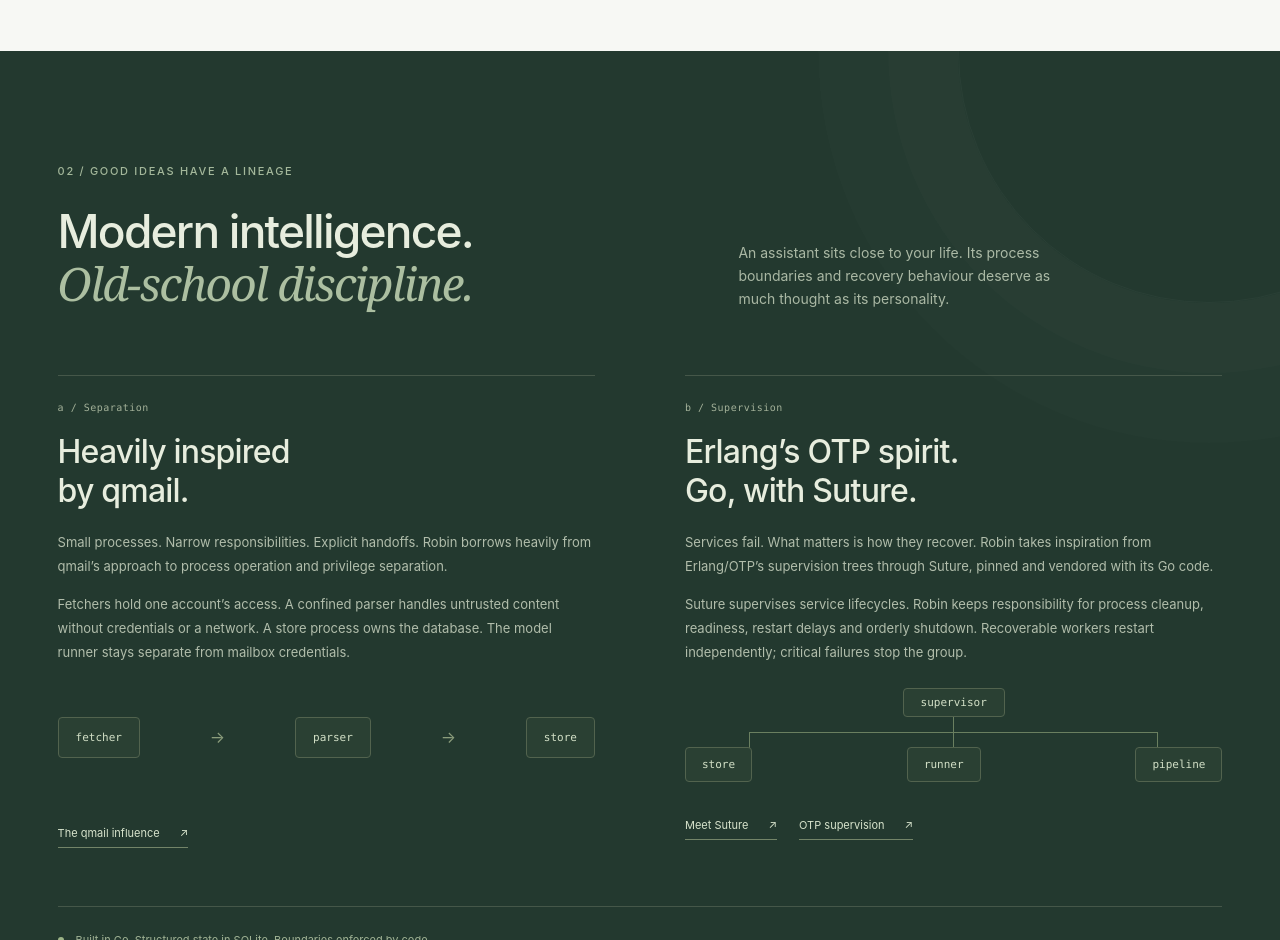
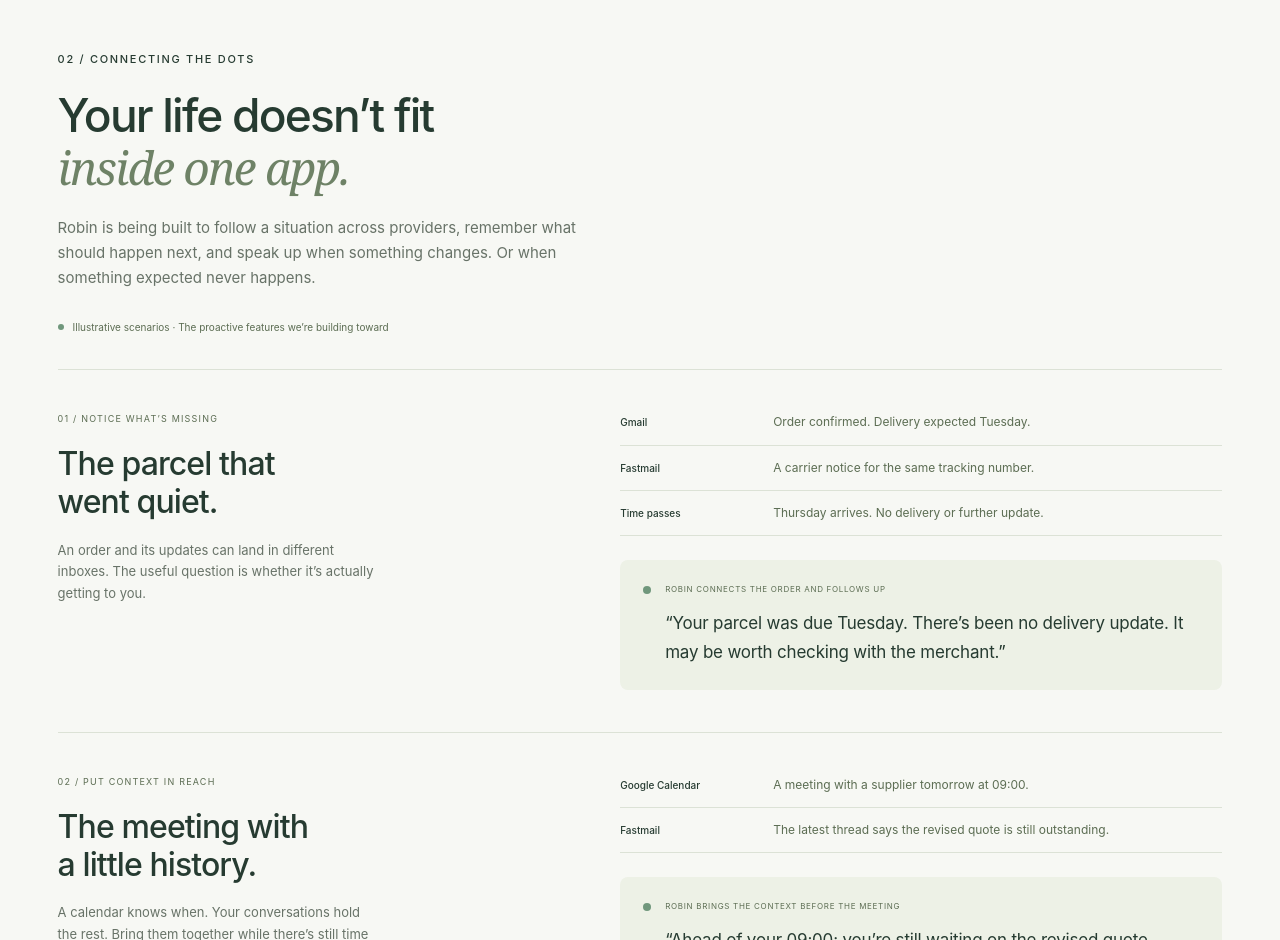
Before and after one commit to jespern/robin.computer, a plain HTML site: page index.html in a window 1280 px wide. Shown: the part 1860-2800 px from the top of the page. Drawn offline with Linux system fonts and the light colour scheme.

Commit message:
Show proactive assistance across providers and simplify architecture copy

```diff
--- a/assets/site.css
+++ b/assets/site.css
@@ -600,6 +600,122 @@ svg {
   margin-bottom:5px;
 }
 
+.connections {
+  padding-top:0;
+}
+
+.connections .section-heading>p:last-child {
+  max-width:530px;
+}
+
+.scenario-note {
+  display:flex;
+  align-items:center;
+  gap:9px;
+  margin-top:28px;
+  font-size:10px;
+  color:#5c6d53;
+}
+
+.scenario {
+  display:grid;
+  grid-template-columns:1fr 1.35fr;
+  gap:10%;
+  padding-block:42px;
+  border-top:1px solid var(--line);
+}
+
+.scenario-note+.scenario {
+  margin-top:34px;
+}
+
+.scenario-heading .micro-label {
+  font-size:9px;
+  color:#5c6d53;
+}
+
+.scenario h3 {
+  font-size:32px;
+  line-height:1.2;
+  letter-spacing:-.9px;
+  margin-top:18px;
+}
+
+.scenario-heading>p:last-child {
+  font-size:13px;
+  color:var(--muted);
+  max-width:320px;
+  margin-top:18px;
+}
+
+.source-evidence {
+  list-style:none;
+  margin:0;
+  padding:0;
+}
+
+.source-evidence li {
+  display:grid;
+  grid-template-columns:135px 1fr;
+  gap:18px;
+  align-items:baseline;
+  padding-block:12px;
+  border-bottom:1px solid var(--line);
+  font-size:12px;
+  line-height:1.7;
+  color:#5c6d53;
+}
+
+.source-evidence li:first-child {
+  padding-top:0;
+}
+
+.source-label {
+  font-size:10px;
+  color:var(--ink);
+  font-weight:550;
+}
+
+.scenario-response {
+  display:flex;
+  gap:14px;
+  background:#edf1e6;
+  border-radius:8px;
+  padding:23px;
+  margin-top:24px;
+}
+
+.response-dot {
+  width:8px;
+  height:8px;
+  flex-shrink:0;
+  background:var(--green);
+  border-radius:50%;
+  margin-top:3px;
+}
+
+.scenario-response .micro-label {
+  font-size:8px;
+  line-height:1.7;
+  letter-spacing:.7px;
+  color:#5c6d53;
+}
+
+.scenario-response blockquote {
+  margin:12px 0 0;
+  font-size:17px;
+  line-height:1.7;
+  letter-spacing:-.2px;
+}
+
+.connections-footnote {
+  border-top:1px solid var(--line);
+  padding-top:23px;
+  font-size:11px;
+  color:#5c6d53;
+  max-width:760px;
+}
+
 .engineering {
   background:#23392f;
   color:#e7edde;
@@ -625,10 +741,6 @@ svg {
 }
 
 .engineering-heading {
-  display:grid;
-  grid-template-columns:1.2fr 1fr;
-  align-items:end;
-  gap:100px;
   margin-top:26px;
 }
 
@@ -640,12 +752,6 @@ svg {
 
 .engineering-heading h2 em {
   color:#acbfa1;
-}
-
-.engineering-heading>p {
-  font-size:14px;
-  color:#aab8a4;
-  max-width:340px;
 }
 
 .lineage {
@@ -660,52 +766,24 @@ svg {
   padding-top:26px;
 }
 
-.lineage-number {
-  font-family:ui-monospace,SFMono-Regular,Menlo,monospace;
-  font-size:10px;
-  letter-spacing:.5px;
-  color:#a3b199;
+.lineage h3 {
+  font-size:26px;
+  letter-spacing:-.8px;
+  line-height:1.2;
+  margin:0 0 15px;
 }
 
-.lineage h3 {
-  font-size:32px;
-  letter-spacing:-.8px;
-  line-height:1.2;
-  margin:20px 0;
+.lineage p a {
+  color:#e7edde;
+  text-decoration:underline;
+  text-decoration-color:#8b9d7c;
+  text-underline-offset:4px;
 }
 
 .lineage p {
   font-size:13px;
   color:#b1bdab;
   line-height:1.85;
-}
-
-.lineage p+p {
-  margin-top:14px;
-}
-
-.process-flow {
-  display:flex;
-  align-items:center;
-  justify-content:space-between;
-  gap:13px;
-  margin:34px 0 45px;
-  min-height:78px;
-}
-
-.process-flow span,.supervision-tree span {
-  border:1px solid #52634e;
-  background:#2a4033;
-  border-radius:4px;
-  padding:13px 17px;
-  font-size:11px;
-  font-family:ui-monospace,SFMono-Regular,Menlo,monospace;
-  color:#d2dfc6;
-}
-
-.process-flow i {
-  font-style:normal;
-  color:#8b9d7c;
 }
 
 .text-link {
@@ -720,78 +798,6 @@ svg {
 
 .text-link:hover {
   gap:27px;
-}
-
-.lineage .text-link {
-  color:#d7e3cc;
-  border-color:#738468;
-  font-size:11px;
-}
-
-.second-link {
-  margin-left:22px;
-}
-
-.supervision-tree {
-  margin:24px 0 31px;
-  display:flex;
-  flex-direction:column;
-  align-items:center;
-  gap:30px;
-  position:relative;
-}
-
-.supervision-tree .tree-root {
-  padding:7px 17px;
-}
-
-.supervision-tree>div {
-  display:flex;
-  justify-content:space-between;
-  gap:15px;
-  width:100%;
-  position:relative;
-}
-
-.supervision-tree::before {
-  content:"";
-  position:absolute;
-  height:30px;
-  width:1px;
-  top:29px;
-  background:#6a7f60;
-}
-
-.supervision-tree>div::before {
-  content:"";
-  position:absolute;
-  top:-15px;
-  left:12%;
-  right:12%;
-  height:15px;
-  border:1px solid #6a7f60;
-  border-bottom:0;
-  pointer-events:none;
-}
-
-.supervision-tree>div>span {
-  z-index:1;
-  padding:10px 16px;
-}
-
-.engineering-foot {
-  border-top:1px solid #455749;
-  display:flex;
-  align-items:center;
-  gap:12px;
-  color:#a0b395;
-  font-size:11px;
-  margin-top:58px;
-  padding-top:26px;
-}
-
-.engineering-foot .tiny-dot {
-  background:#9cb487;
 }
 
 .personal-content {
@@ -1007,18 +1013,6 @@ svg {
   .result-top .micro-label {
     font-size:7px;
   }
-  .process-flow {
-    gap:9px;
-  }
-  .process-flow span {
-    padding:12px;
-  }
-  .supervision-tree>div {
-    gap:10px;
-  }
-  .supervision-tree>div>span {
-    padding:10px;
-  }
   .progress {
     padding:35px;
     gap:8%;
@@ -1026,6 +1020,40 @@ svg {
 }
 
 @media(max-width:760px) {
+  .connections {
+    padding-top:0;
+  }
+  .scenario {
+    grid-template-columns:1fr;
+    gap:27px;
+    padding-block:33px;
+  }
+  .scenario h3 {
+    font-size:29px;
+  }
+  .scenario-heading>p:last-child {
+    max-width:440px;
+  }
+  .source-evidence li {
+    grid-template-columns:100px 1fr;
+    gap:12px;
+    font-size:12px;
+  }
+  .source-label {
+    font-size:9px;
+  }
+  .scenario-response {
+    padding:20px;
+    gap:12px;
+  }
+  .scenario-response blockquote {
+    font-size:16px;
+  }
+  .scenario-note {
+    align-items:baseline;
+    line-height:1.7;
+    max-width:300px;
+  }
   .header {
     height:85px;
   }
@@ -1169,9 +1197,6 @@ svg {
     font-size:37px;
     letter-spacing:-1.4px;
   }
-  .engineering-heading>p {
-    max-width:420px;
-  }
   .lineage {
     grid-template-columns:1fr;
     gap:45px;
@@ -1182,26 +1207,6 @@ svg {
   }
   .lineage p {
     font-size:13px;
-  }
-  .process-flow {
-    max-width:410px;
-    margin:24px 0;
-  }
-  .process-flow span {
-    padding:13px 20px;
-  }
-  .supervision-tree {
-    max-width:410px;
-    margin-block:24px 30px;
-  }
-  .supervision-tree>div>span {
-    padding:10px 20px;
-  }
-  .engineering-foot {
-    font-size:10px;
-    line-height:1.8;
-    align-items:baseline;
-    margin-top:40px;
   }
   .personal-content {
     grid-template-columns:1fr;
@@ -1328,15 +1333,6 @@ svg {
   .progress h2 {
     font-size:27px;
   }
-  .supervision-tree>div>span {
-    padding:10px 14px;
-  }
-  .process-flow span {
-    padding:13px 16px;
-  }
-  .second-link {
-    margin-left:17px;
-  }
   .closing>p {
     font-size:37px;
   }
--- a/index.html
+++ b/index.html
@@ -4,7 +4,7 @@
   <meta charset="utf-8">
   <meta name="viewport" content="width=device-width, initial-scale=1">
   <meta name="theme-color" content="#f7f8f4">
-  <meta name="description" content="Robin is a personal attention router. A self-hosted assistant that makes room for what matters, built in Go with qmail-inspired process isolation and OTP-inspired supervision through Suture.">
+  <meta name="description" content="Robin is a personal attention router. A self-hosted assistant being built to connect context across your mail, calendars and conversations, and notice what needs you before you have to ask.">
   <meta property="og:title" content="Robin — A personal attention router">
   <meta property="og:description" content="A little less noise. A lot more room. Meet Robin, a personal assistant built around your attention.">
   <meta property="og:type" content="website">
@@ -19,7 +19,7 @@
     <a class="brand" href="#" aria-label="Robin home">Robin<span class="brand-dot" aria-hidden="true"></span></a>
     <nav aria-label="Main navigation">
       <a href="#idea">The idea</a>
-      <a href="#under-the-hood">Under the hood</a>
+      <a href="#connections">Connecting the dots</a>
       <a class="nav-status" href="#progress"><span aria-hidden="true"></span>In the making</a>
     </nav>
   </header>
@@ -29,7 +29,7 @@
       <div class="hero-copy">
         <p class="eyebrow"><span class="tiny-dot" aria-hidden="true"></span>A personal attention router</p>
         <h1 id="hero-title">A little less noise.<br>A lot more <em>room.</em></h1>
-        <p class="hero-description">Meet Robin. A personal assistant that sorts through what comes in, keeps the context, and helps you find what deserves your attention.</p>
+        <p class="hero-description">Meet Robin. A personal assistant being built to connect the dots across your mail, calendars and conversations, and notice what needs you before you have to ask.</p>
         <a class="button" href="#idea">Meet Robin <span aria-hidden="true">↘</span></a>
         <p class="hero-footnote">Your machine. Your context. Your attention.</p>
       </div>
@@ -70,7 +70,7 @@
     </section>
 
     <div class="intro-band">
-      <div class="wrap intro-line"><p>Attention is personal.<br><span>Your assistant should be, too.</span></p><p>Robin starts with mail and calendar, bringing them into one conversation. The goal is simple: fewer things to check, and a clearer sense of what needs you.</p></div>
+      <div class="wrap intro-line"><p>Attention is personal.<br><span>Your assistant should be, too.</span></p><p>A confirmation in Gmail. An update in Fastmail. A date on your calendar. Robin’s goal is to bring the pieces together, so you don’t have to keep the whole picture in your head.</p></div>
     </div>
 
     <section class="routing wrap section" id="idea" aria-labelledby="routing-title">
@@ -97,34 +97,65 @@
       <div class="routing-principles"><p><span>01</span><strong>Rules first.</strong> Use a model when judgement is needed.</p><p><span>02</span><strong>Uncertainty stays visible.</strong> It never becomes silent confidence.</p><p><span>03</span><strong>Keep the reason.</strong> Decisions can be inspected and replayed.</p></div>
     </section>
 
+    <section class="connections wrap section" id="connections" aria-labelledby="connections-title">
+      <div class="section-heading"><p class="eyebrow">02 / Connecting the dots</p><h2 id="connections-title">Your life doesn’t fit<br><em>inside one app.</em></h2><p>Robin is being built to follow a situation across providers, remember what should happen next, and speak up when something changes. Or when something expected never happens.</p></div>
+      <p class="scenario-note"><span class="tiny-dot" aria-hidden="true"></span>Illustrative scenarios · The proactive features we’re building toward</p>
+
+      <article class="scenario" aria-labelledby="parcel-title">
+        <div class="scenario-heading"><p class="micro-label">01 / Notice what’s missing</p><h3 id="parcel-title">The parcel that<br>went quiet.</h3><p>An order and its updates can land in different inboxes. The useful question is whether it’s actually getting to you.</p></div>
+        <div class="scenario-story">
+          <ul class="source-evidence" aria-label="Connected parcel evidence">
+            <li><span class="source-label">Gmail</span><span>Order confirmed. Delivery expected Tuesday.</span></li>
+            <li><span class="source-label">Fastmail</span><span>A carrier notice for the same tracking number.</span></li>
+            <li><span class="source-label">Time passes</span><span>Thursday arrives. No delivery or further update.</span></li>
+          </ul>
+          <div class="scenario-response"><span class="response-dot" aria-hidden="true"></span><div><p class="micro-label">Robin connects the order and follows up</p><blockquote>“Your parcel was due Tuesday. There’s been no delivery update. It may be worth checking with the merchant.”</blockquote></div></div>
+        </div>
+      </article>
+
+      <article class="scenario" aria-labelledby="meeting-title">
+        <div class="scenario-heading"><p class="micro-label">02 / Put context in reach</p><h3 id="meeting-title">The meeting with<br>a little history.</h3><p>A calendar knows when. Your conversations hold the rest. Bring them together while there’s still time to prepare.</p></div>
+        <div class="scenario-story">
+          <ul class="source-evidence" aria-label="Connected meeting evidence">
+            <li><span class="source-label">Google Calendar</span><span>A meeting with a supplier tomorrow at 09:00.</span></li>
+            <li><span class="source-label">Fastmail</span><span>The latest thread says the revised quote is still outstanding.</span></li>
+          </ul>
+          <div class="scenario-response"><span class="response-dot" aria-hidden="true"></span><div><p class="micro-label">Robin brings the context before the meeting</p><blockquote>“Ahead of your 09:00: you’re still waiting on the revised quote. Here’s the latest conversation.”</blockquote></div></div>
+        </div>
+      </article>
+
+      <article class="scenario" aria-labelledby="plan-title">
+        <div class="scenario-heading"><p class="micro-label">03 / Catch the mismatch</p><h3 id="plan-title">The plan changed.<br>Did the booking?</h3><p>Your latest instruction matters. So does the confirmation that still says something else. A small question now can save a surprise later.</p></div>
+        <div class="scenario-story">
+          <ul class="source-evidence" aria-label="Connected trip evidence">
+            <li><span class="source-label">Booking email</span><span>Your ski-pass confirmation says Saturday.</span></li>
+            <li><span class="source-label">Your conversation</span><span>“We’re going on Sunday instead.”</span></li>
+          </ul>
+          <div class="scenario-response"><span class="response-dot" aria-hidden="true"></span><div><p class="micro-label">Robin asks while there’s time to act</p><blockquote>“You said Sunday, but your ski pass says Saturday. Does the pass cover Sunday too?”</blockquote></div></div>
+        </div>
+      </article>
+      <p class="connections-footnote">Mail and calendar reads work today. These examples show the direction: proactive checks, meeting briefs and questions that connect the evidence, arriving in stages.</p>
+    </section>
+
     <section class="engineering" id="under-the-hood" aria-labelledby="engineering-title">
       <div class="wrap section">
-        <p class="eyebrow">02 / Good ideas have a lineage</p>
-        <div class="engineering-heading"><h2 id="engineering-title">Modern intelligence.<br><em>Old-school discipline.</em></h2><p>An assistant sits close to your life. Its process boundaries and recovery behaviour deserve as much thought as its personality.</p></div>
+        <p class="eyebrow">03 / Good ideas have a lineage</p>
+        <div class="engineering-heading"><h2 id="engineering-title">Modern intelligence.<br><em>Old-school discipline.</em></h2></div>
         <div class="lineage">
           <article class="lineage-item">
-            <div class="lineage-number">a / Separation</div>
-            <h3>Heavily inspired<br>by qmail.</h3>
-            <p>Small processes. Narrow responsibilities. Explicit handoffs. Robin borrows heavily from qmail’s approach to process operation and privilege separation.</p>
-            <p>Fetchers hold one account’s access. A confined parser handles untrusted content without credentials or a network. A store process owns the database. The model runner stays separate from mailbox credentials.</p>
-            <div class="process-flow" aria-label="Fetcher passes spool files to parser, then records to store"><span>fetcher</span><i aria-hidden="true">→</i><span>parser</span><i aria-hidden="true">→</i><span>store</span></div>
-            <a class="text-link" href="https://cr.yp.to/qmail.html">The qmail influence <span aria-hidden="true">↗</span></a>
+            <h3>qmail, for separation.</h3>
+            <p>Robin’s process design is heavily inspired by <a href="https://cr.yp.to/qmail.html">qmail</a>: small processes with narrow jobs and only the access they need. Keeping untrusted mail, credentials and model work apart helps limit what a failure or malicious message can reach.</p>
           </article>
           <article class="lineage-item">
-            <div class="lineage-number">b / Supervision</div>
-            <h3>Erlang’s OTP spirit.<br>Go, with Suture.</h3>
-            <p>Services fail. What matters is how they recover. Robin takes inspiration from Erlang/OTP’s supervision trees through Suture, pinned and vendored with its Go code.</p>
-            <p>Suture supervises service lifecycles. Robin keeps responsibility for process cleanup, readiness, restart delays and orderly shutdown. Recoverable workers restart independently; critical failures stop the group.</p>
-            <div class="supervision-tree" aria-label="Robin supervisor oversees the store, runner and pipeline"><span class="tree-root">supervisor</span><div><span>store</span><span>runner</span><span>pipeline</span></div></div>
-            <a class="text-link" href="https://github.com/thejerf/suture">Meet Suture <span aria-hidden="true">↗</span></a><a class="text-link second-link" href="https://www.erlang.org/doc/system/sup_princ.html">OTP supervision <span aria-hidden="true">↗</span></a>
+            <h3>OTP, for recovery.</h3>
+            <p>Robin takes inspiration from <a href="https://www.erlang.org/doc/system/sup_princ.html">Erlang’s OTP</a> through <a href="https://github.com/thejerf/suture">Suture</a>, bundled with its Go code. Supervised services can recover from failures, so a recoverable worker can restart without taking healthy neighbours with it. The benefit is an assistant built to keep going.</p>
           </article>
         </div>
-        <div class="engineering-foot"><span class="tiny-dot" aria-hidden="true"></span>Built in Go. Structured state in SQLite. Boundaries enforced by code.</div>
       </div>
     </section>
 
     <section class="personal wrap section" aria-labelledby="personal-title">
-      <div class="section-heading"><p class="eyebrow">03 / Personal, by design</p><h2 id="personal-title">Close to your life.<br><em>Careful with its reach.</em></h2></div>
+      <div class="section-heading"><p class="eyebrow">04 / Personal, by design</p><h2 id="personal-title">Close to your life.<br><em>Careful with its reach.</em></h2></div>
       <div class="personal-content"><p class="personal-lead">Robin is built for one person, running on their own infrastructure. A continuous conversation, with your context behind it.</p><div class="personal-points"><article><h3>Your state stays yours.</h3><p>Mail, calendars, conversation and decision history live on your host. Model requests go to the configured vendor; self-hosted does not mean local-only inference.</p></article><article><h3>Reading isn’t permission to act.</h3><p>Mail triage runs in a fresh context with no tools. The conversation agent gets a restricted read bridge. Write actions belong to a separate, approval-gated actuator in the design.</p></article><article><h3>A reason you can come back to.</h3><p>Robin records how a decision was made. The audit view and replay tools let you inspect it, instead of guessing what the assistant was thinking.</p></article></div></div>
     </section>
 
--- a/scripts/browser-check.mjs
+++ b/scripts/browser-check.mjs
@@ -86,6 +86,9 @@ try {
       await writeFile(join(artifacts, `${width}-full.png`), Buffer.from(data, 'base64'));
       const hero = await call('Page.captureScreenshot', { format: 'png' });
       await writeFile(join(artifacts, `${width}-hero.png`), Buffer.from(hero.data, 'base64'));
+      const region = await evaluate(`(() => {const r=document.getElementById('connections').getBoundingClientRect();return {y:r.top+scrollY,height:r.height}})()`);
+      const connections = await call('Page.captureScreenshot', { format: 'png', captureBeyondViewport: true, clip: { x: 0, y: region.y, width, height: region.height, scale: 1 } });
+      await writeFile(join(artifacts, `${width}-connections.png`), Buffer.from(connections.data, 'base64'));
     }
   }
   await evaluate(`document.querySelector('[data-example="invoice"]').focus()`);
```
Also changed, not shown: 1 other file.
